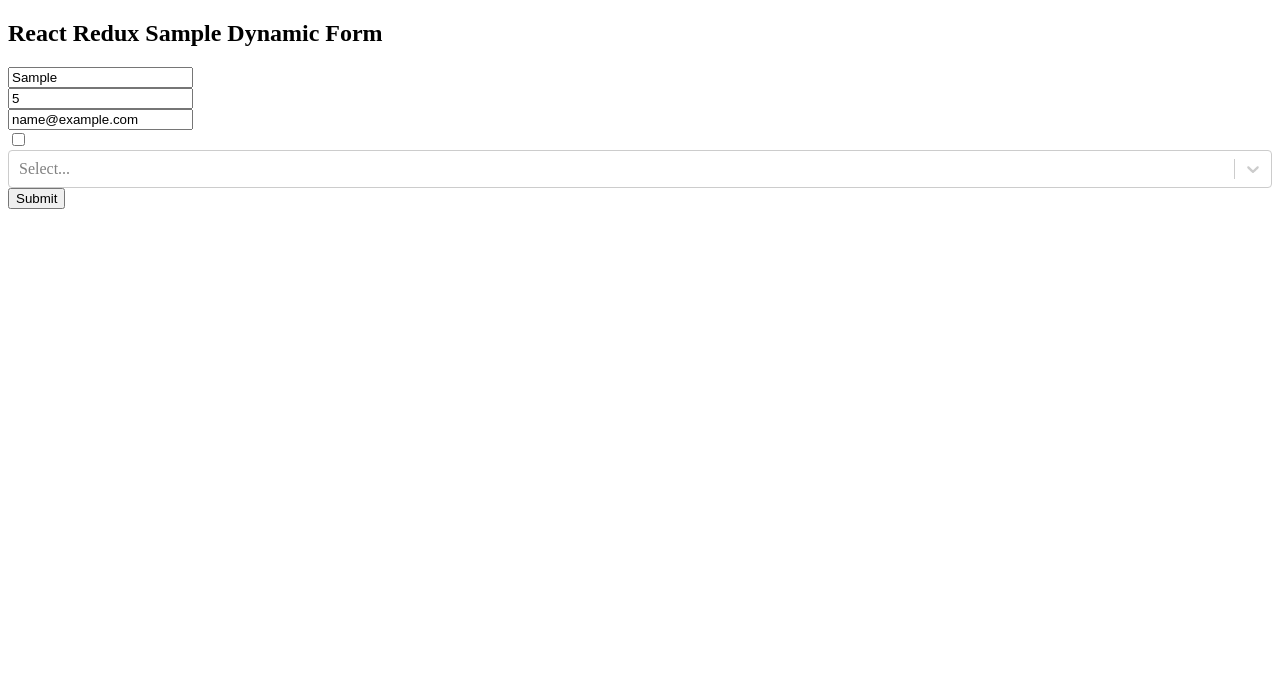
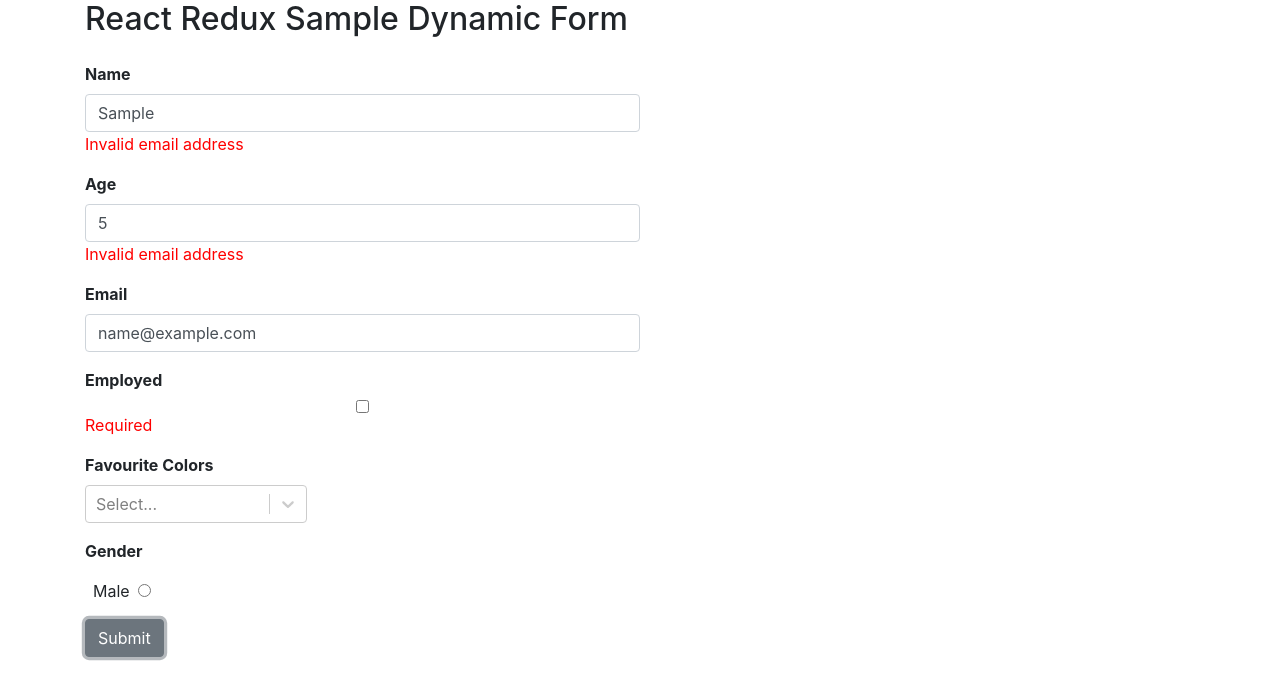
Before and after one commit to prameetc/react-redux-dynamic-form, a React app: page / in a window 1280 px wide. Both pictures are taken after typing "Sample", "5", "name@example.com" into the empty fields and a click on the button "Submit". Shown: the top 700 px of the page. Built offline with nearby package versions, Linux system fonts and the light colour scheme.

Commit message:
Added Validation and Bootstrap

```diff
--- a/src/index.html
+++ b/src/index.html
@@ -4,6 +4,8 @@
   <title>React Redux Dynamic Form</title>
   <meta charset="utf-8">
   <meta name="viewport" content="width=device-width, initial-scale=1">
+  <script src="https://maxcdn.bootstrapcdn.com/bootstrap/4.0.0/js/bootstrap.min.js" integrity="sha384-JZR6Spejh4U02d8jOt6vLEHfe/JQGiRRSQQxSfFWpi1MquVdAyjUar5+76PVCmYl" crossorigin="anonymous"></script>
+  <link rel="stylesheet" href="https://maxcdn.bootstrapcdn.com/bootstrap/4.0.0/css/bootstrap.min.css" integrity="sha384-Gn5384xqQ1aoWXA+058RXPxPg6fy4IWvTNh0E263XmFcJlSAwiGgFAW/dAiS6JXm" crossorigin="anonymous">
 </head>
 <body>
   <div id="root" style="height: 100%"></div>
--- a/src/routes/Home/index.js
+++ b/src/routes/Home/index.js
@@ -5,12 +5,12 @@ import Select from 'react-select';
 
 // This is a sample data set.
 const fields = [
-  { name: 'name', type: 'text', placeholder: 'Enter Name' },
-  { name: 'age', type: 'number', placeholder: 'Enter age' },
-  { name: 'email', type: 'email', placeholder: 'Enter Email' },
-  { name: 'employed', type: 'checkbox' },
+  { name: 'Name', type: 'text', placeholder: 'Enter Name'},
+  { name: 'Age', type: 'number', placeholder: 'Enter age' },
+  { name: 'Email', type: 'email', placeholder: 'Enter Email'},
+  { name: 'Employed', type: 'checkbox' },
   {
-    name: 'favouriteColors',
+    name: 'Favourite Colors',
     type: 'select',
     options: [
       { label: 'Red', value: 'red' },
@@ -18,34 +18,50 @@ const fields = [
       { label: 'Green', value: 'green' },
     ],
   },
+  { name: 'Gender', type: 'radio', value: 'Male' },
 ]
 
-// Function to check for validation
-const validate = values => {
-  const errors = {};
-  if (!values.email) {
-    errors.email = "Email is Required";
-  } else if (!/^[A-Z0-9._%+-]+@[A-Z0-9.-]+\.[A-Z]{2,4}$/i.test(values.email)) {
-    errors.email = "Invalid email";
-  } else if (!values.password) {
-    errors.password = "Password is Required";
-  } else if (values.password !== values.confirmPassword) {
-    errors.confirmPassword = "Entered passwords doesn't match";
-  }
-  return errors;
-};
+// Regex check
+const required = value => value ? undefined : 'Required'
+const maxLength = max => value =>
+  value && value.length > max ? `Must be ${max} characters or less` : undefined
+const maxLength15 = maxLength(15)
+const minLength5 = maxLength(5);
+const number = value => value && isNaN(Number(value)) ? 'Must be a number' : undefined
+const minValue = min => value =>
+  value && value < min ? `Must be at least ${min}` : undefined
+const minValue18 = minValue(18)
+const email = value =>
+  value && !/^[A-Z0-9._%+-]+@[A-Z0-9.-]+\.[A-Z]{2,4}$/i.test(value) ?
+    'Invalid email address' : undefined
 
 // Component to render the field
- const renderField = ({ input, field }) => {
-      const { type, placeholder } = field
+ const renderField = ({ input, field, meta: { touched, error, warning } }) => {
+   const { type, placeholder, value, name } = field
    if (type === 'text' || type === 'email' || type === 'number' || type === 'checkbox') {
-        return <input {...input} placeholder={placeholder} type={type} />
+        return (
+          <div>
+            <input {...input} className="form-control" placeholder={placeholder} type={type} />
+            {touched && ((error && <span style={{ color: 'red' }}>{error}</span>) || (warning && <span>{warning}</span>))}
+          </div>
+        )
       } else if (type === 'select') {
         const { options } = field
         return (
+          <div style={{ display: 'block', width: '40%' }} className="text-center">
             <Select options={options} isSerchable={options.length > 2 ? true : false} />
+          </div>
         )
-      } else {
+      }
+      else if (type === 'radio') {
+        return (
+          <div>
+            <label className="p-2">{value}</label>
+            <input {...input} type={type} value={value} />
+          </div>
+        )
+      }
+      else {
         return <div>Type not supported.</div>
       }
  }
@@ -58,22 +74,28 @@ function submit(values) {
 class Home extends Component {
 
   render() {
-    const { handleSubmit } = this.props
+    const { handleSubmit, pristine, reset, submitting } = this.props
     return (
-      <div>
+      <div className="container">
+        <div className="form-group w-50">
           <h2>React Redux Sample Dynamic Form</h2>
           <form onSubmit={handleSubmit(submit)}>
             {fields.map(field => (
             <div key={field.name}>
+              <label className="font-weight-bold pt-3">{field.name}</label>
+              <div>
                 <Field
                   name={field.name}
                   component={renderField}
                   field={field}
+                  validate={[required, email]}
                 />
               </div>
+            </div>
             ))}
-          <button type="submit">Submit</button>
+            <button className="btn btn-secondary" type="submit">Submit</button>
           </form>
+        </div>
       </div>
     )
   }
@@ -81,6 +103,5 @@ class Home extends Component {
 
 export default reduxForm({
   form: "sampleform",
-  validate,
   destroyOnUnmount: false
 })(Home);
```
Lines whose indentation alone changed are shown as unchanged.
